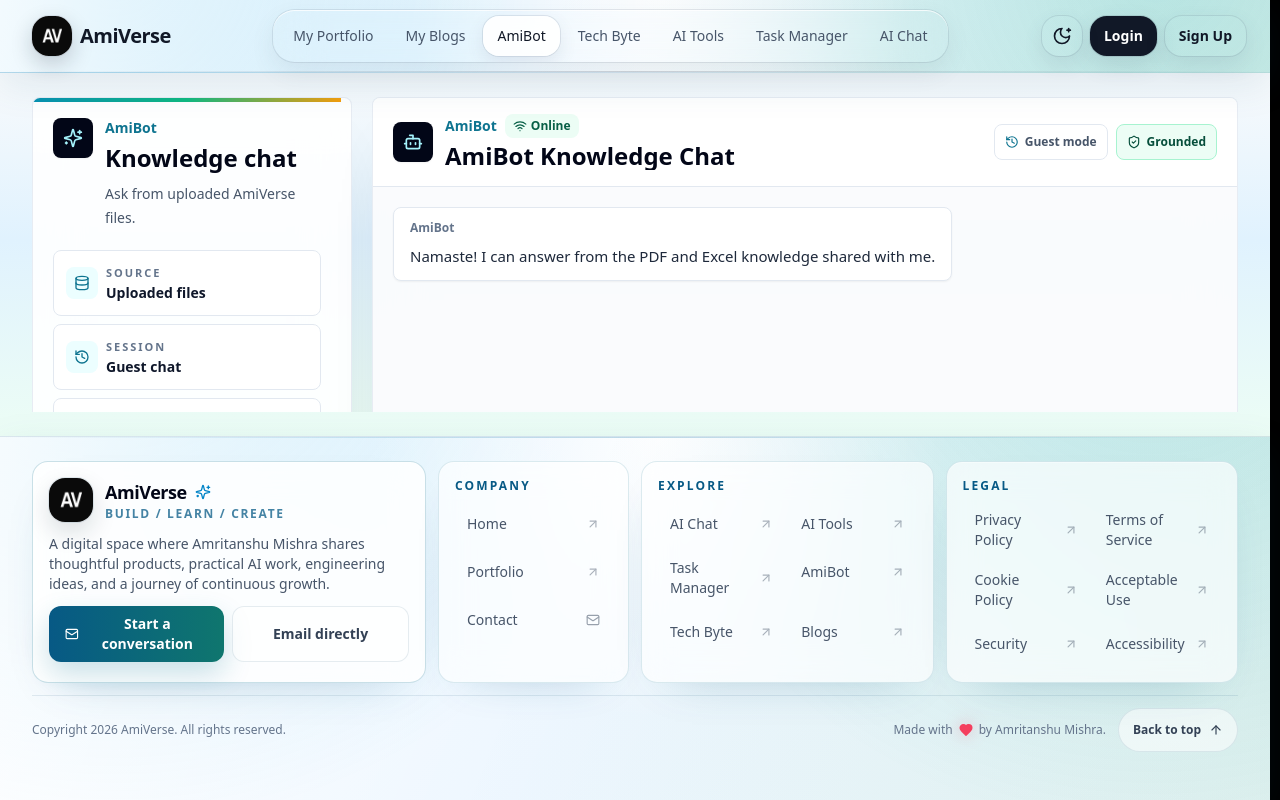
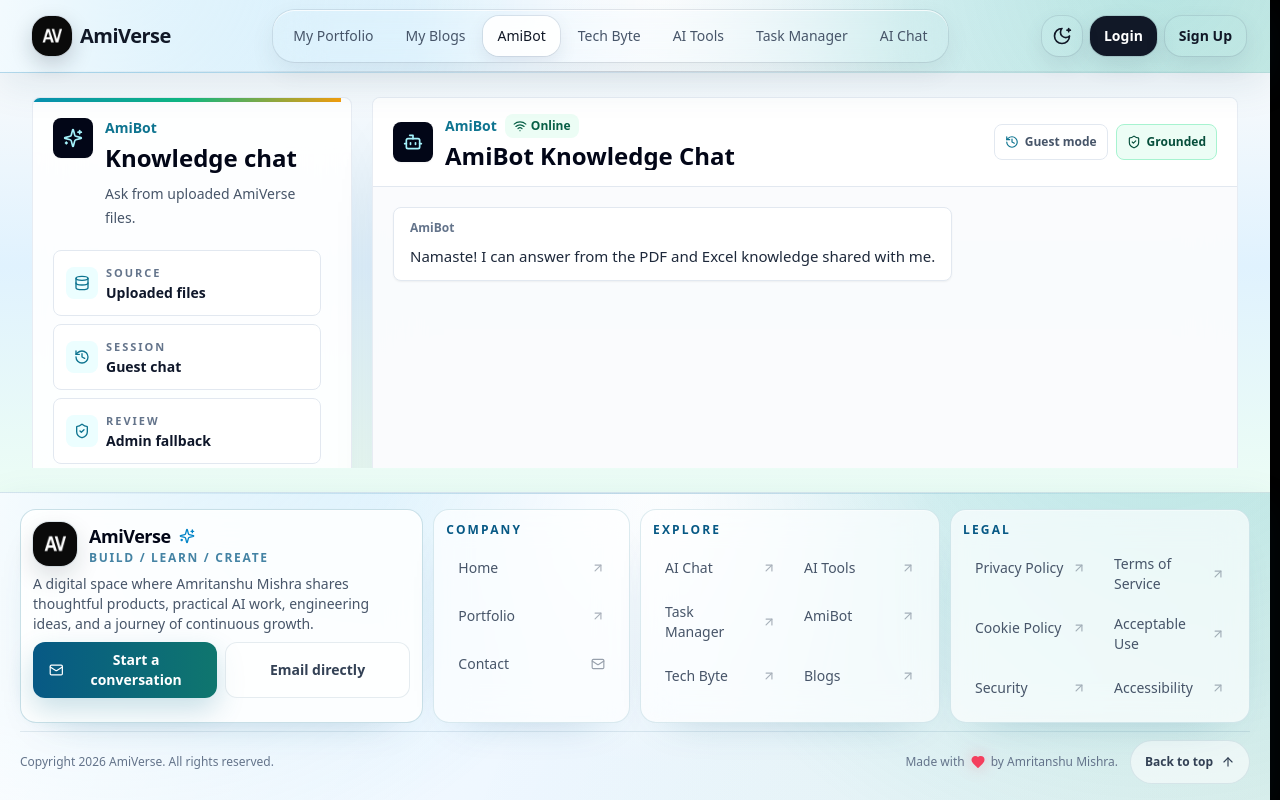
Before and after one commit to amritanshu99/amiwrites-UI, a React (Create React App) app: page /amibot in a window 1280 px wide. Built offline with nearby package versions, Linux system fonts and the light colour scheme.

Commit message:
Tighten footer spacing

```diff
--- a/src/components/Layout/Footer.jsx
+++ b/src/components/Layout/Footer.jsx
@@ -25,7 +25,7 @@ const companyLinks = [
   { label: "Portfolio", href: "/" },
 ];
 
-const panelClass = "amiverse-chrome-panel rounded-2xl p-3 sm:p-4";
+const panelClass = "amiverse-chrome-panel rounded-2xl p-3";
 const sectionHeadingClass =
   "text-xs font-bold uppercase tracking-[0.18em] text-sky-800 dark:text-cyan-200";
 const footerLinkClass =
@@ -67,8 +67,11 @@ const Footer = () => {
         aria-hidden="true"
       />
 
-      <div className="relative mx-auto w-full max-w-7xl px-4 pb-[calc(3.5rem+env(safe-area-inset-bottom))] pt-5 sm:px-6 sm:pb-[calc(3rem+env(safe-area-inset-bottom))] sm:pt-6 lg:px-8 lg:pt-6">
-        <div className="grid grid-cols-1 gap-3 sm:grid-cols-2 lg:grid-cols-12 lg:gap-3">
+      <div
+        className="relative mx-auto w-full max-w-[90rem] px-3 pb-[calc(1rem+env(safe-area-inset-bottom))] pt-3 sm:px-4 sm:pt-4 lg:px-5"
+        data-testid="footer-content"
+      >
+        <div className="grid grid-cols-1 gap-2.5 sm:grid-cols-2 lg:grid-cols-12">
           <section className={`${panelClass} amiverse-chrome-panel--strong sm:col-span-2 lg:col-span-4`}>
             <div className="flex items-center gap-3">
               <img
@@ -94,12 +97,12 @@ const Footer = () => {
               </div>
             </div>
 
-            <p className="mt-3 max-w-xl text-sm leading-5 text-slate-600 dark:text-slate-300">
+            <p className="mt-2 max-w-xl text-sm leading-5 text-slate-600 dark:text-slate-300">
               A digital space where Amritanshu Mishra shares thoughtful products,
               practical AI work, engineering ideas, and a journey of continuous growth.
             </p>
 
-            <div className="mt-3 flex flex-col gap-2 min-[380px]:flex-row">
+            <div className="mt-2 flex flex-col gap-2 min-[380px]:flex-row">
               <button
                 type="button"
                 onClick={handleContactClick}
@@ -157,7 +160,7 @@ const Footer = () => {
           </nav>
         </div>
 
-        <div className="mt-3 flex flex-col gap-2 border-t border-sky-900/10 pt-3 text-xs text-slate-500 dark:border-cyan-100/10 dark:text-slate-400 sm:flex-row sm:items-center sm:justify-between">
+        <div className="mt-2 flex flex-col gap-2 border-t border-sky-900/10 pt-2 text-xs text-slate-500 dark:border-cyan-100/10 dark:text-slate-400 sm:flex-row sm:items-center sm:justify-between">
           <p>Copyright {new Date().getFullYear()} AmiVerse. All rights reserved.</p>
           <div className="flex flex-wrap items-center justify-between gap-3 sm:justify-end">
             <p className="inline-flex items-center gap-1.5">
```
Also changed, not shown: 1 other file (tests, documents, lock files or other folders).
